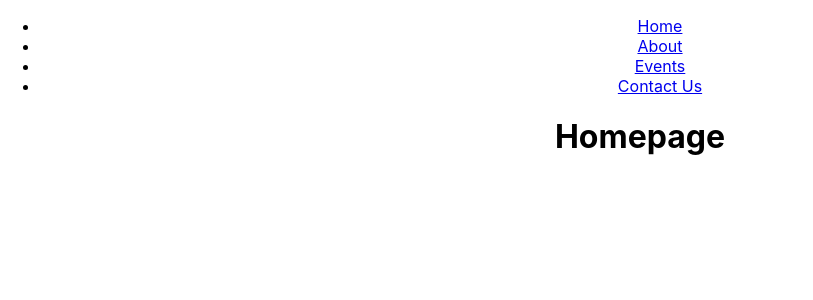
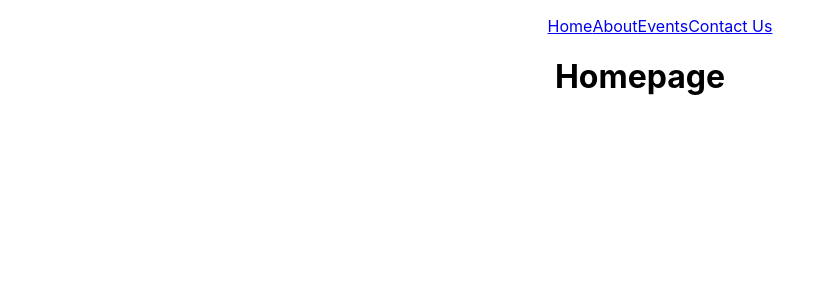
Before and after one commit to tkxx/ywlp-redesign, a React (Create React App) app: page / in a window 1280 px wide. Shown: the top 300 px of the page, without its empty margins (0-813 px from the left). Built offline with nearby package versions, Linux system fonts and the light colour scheme.

Commit message:
still playing with navbar styling

```diff
--- /dev/null
+++ b/src/components/NavBar/navbar.css
@@ -0,0 +1,7 @@
+.navbar ul {
+  list-style: none;
+}
+
+.navbar li {
+  display: inline-block;
+}
--- a/src/components/NavBar/navbar.js
+++ b/src/components/NavBar/navbar.js
@@ -1,10 +1,11 @@
 import React from "react";
 import { Link } from "react-router-dom";
+import "./navbar.css";
 
 const Navbar = () => {
   return (
     <React.Fragment>
-      <ul>
+      <ul class="navbar">
         <li>
           <Link to="/">Home</Link>
         </li>
```
